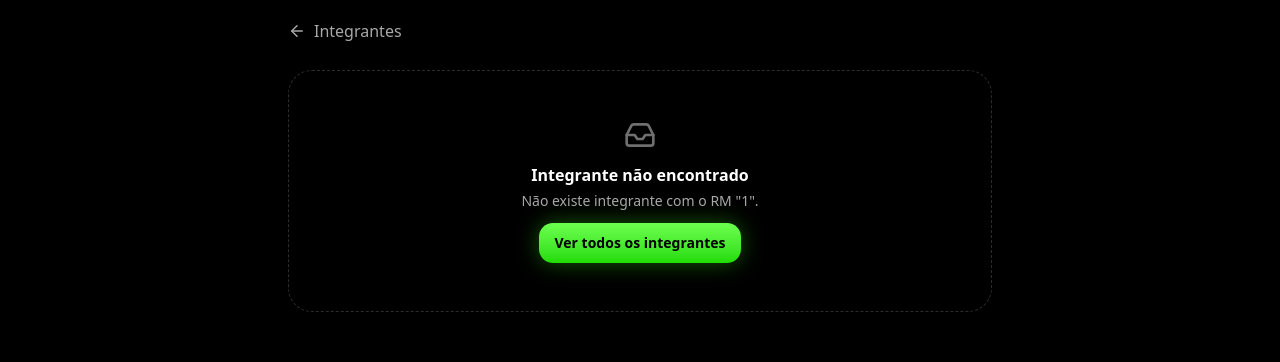
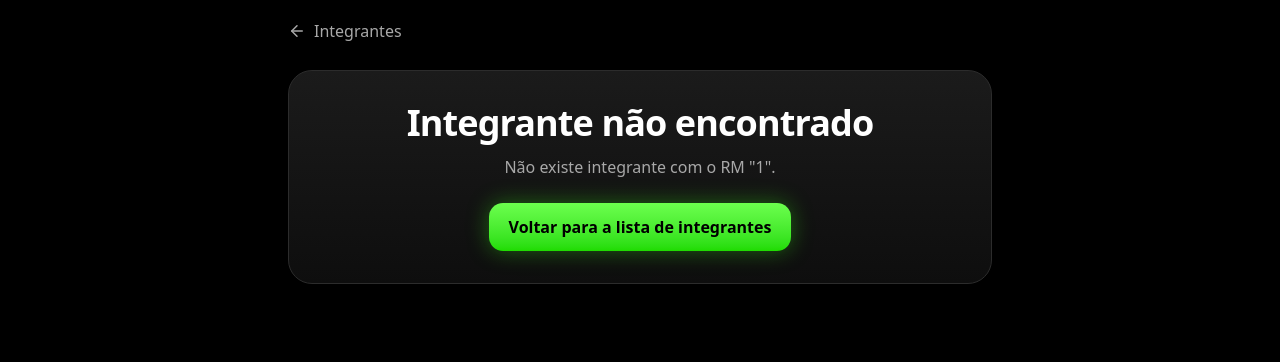
Before and after one commit to yasminmatsuok/conta-certa-front, a React (Vite) app: page /integrantes/1 in a window 1280 px wide. Shown: the part 134-496 px from the top of the page. Built offline with nearby package versions, Linux system fonts and the light colour scheme; no server answers.

Commit message:
fix: mostra titulo e link de volta quando o RM do integrante nao existe

```diff
--- a/src/pages/MemberDetailPage.tsx
+++ b/src/pages/MemberDetailPage.tsx
@@ -2,7 +2,7 @@ import { ArrowLeft } from 'lucide-react'
 import { Link, useParams } from 'react-router-dom'
 import { MemberAvatar } from '../components/site/MemberAvatar'
 import { MemberLinks } from '../components/site/MemberLinks'
-import { Card, EmptyState } from '../components/ui'
+import { Card } from '../components/ui'
 import { buttonClasses } from '../components/ui/buttonStyles'
 import { MEMBERS } from '../data/members'
 import { PATHS } from '../routes/paths'
@@ -42,15 +42,13 @@ export function MemberDetailPage() {
           </Card>
         ) : (
           // RM que não existe em src/data/members.ts
-          <EmptyState
-            title="Integrante não encontrado"
-            description={`Não existe integrante com o RM "${rm}".`}
-            action={
-              <Link to={PATHS.members} className={buttonClasses({ size: 'sm' })}>
-                Ver todos os integrantes
-              </Link>
-            }
-          />
+          <Card padding="lg" className="text-center">
+            <h1 className="text-3xl font-bold tracking-tight md:text-4xl">Integrante não encontrado</h1>
+            <p className="mt-3 text-muted">Não existe integrante com o RM "{rm}".</p>
+            <Link to={PATHS.members} className={buttonClasses({ className: 'mt-6' })}>
+              Voltar para a lista de integrantes
+            </Link>
+          </Card>
         )}
       </div>
     </div>
```
